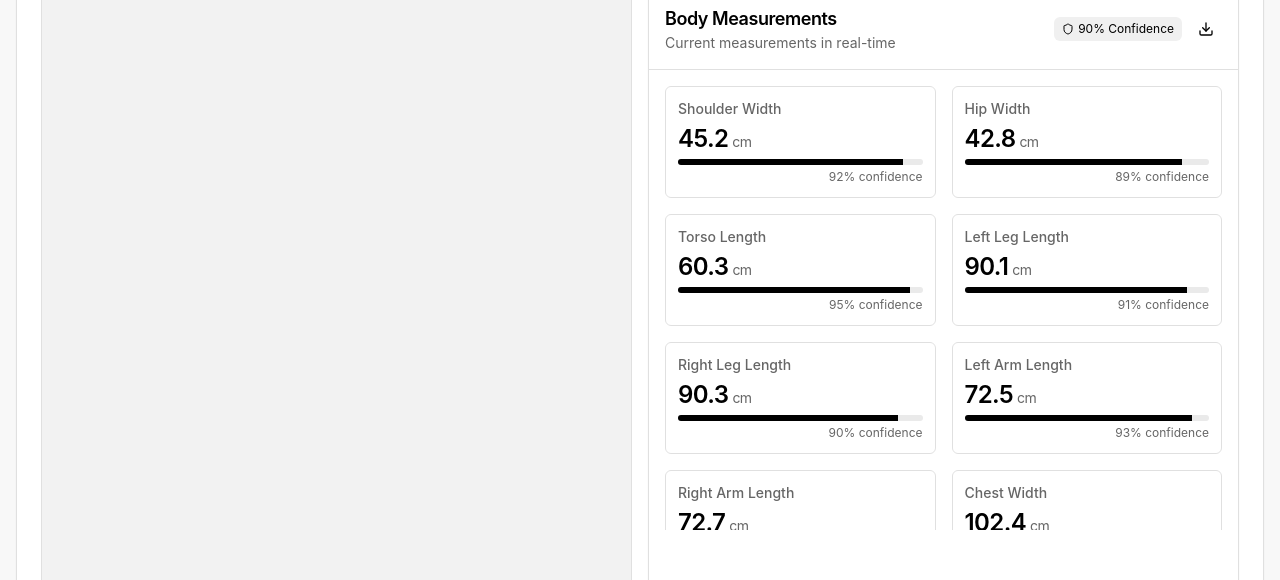
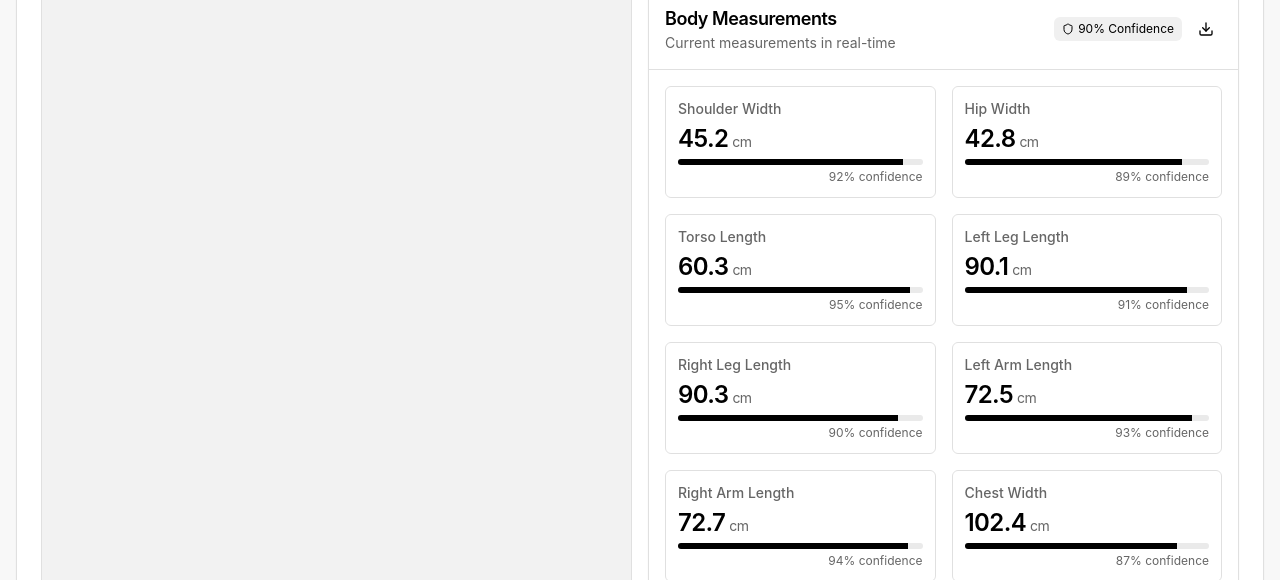
Before and after one commit to An1ru5h/ai-body-measurement, a React (Vite) app: page / in a window 1280 px wide. Shown: the part 121-701 px from the top of the page. Built offline with nearby package versions, Linux system fonts and the light colour scheme; no server answers; a web font is replaced by a local one.

Commit message:
Adjust height of elements
The prompt requested an increase in the height of certain elements.

```diff
--- a/src/components/MeasurementDisplay.tsx
+++ b/src/components/MeasurementDisplay.tsx
@@ -41,8 +41,8 @@ const MeasurementDisplay: React.FC<MeasurementDisplayProps> = ({ measurements, i
         </div>
       </div>
 
-      <div className="p-4 max-h-[460px] overflow-y-auto">
-        <div className="grid grid-cols-1 sm:grid-cols-2 gap-4">
+      <div className="p-4 max-h-[600px] overflow-y-auto">
+        <div className="grid grid-cols-1 sm:grid-cols-2 gap-4 min-h-[450px]">
           {measurements.map((measurement) => (
             <div
               key={measurement.id}
```
